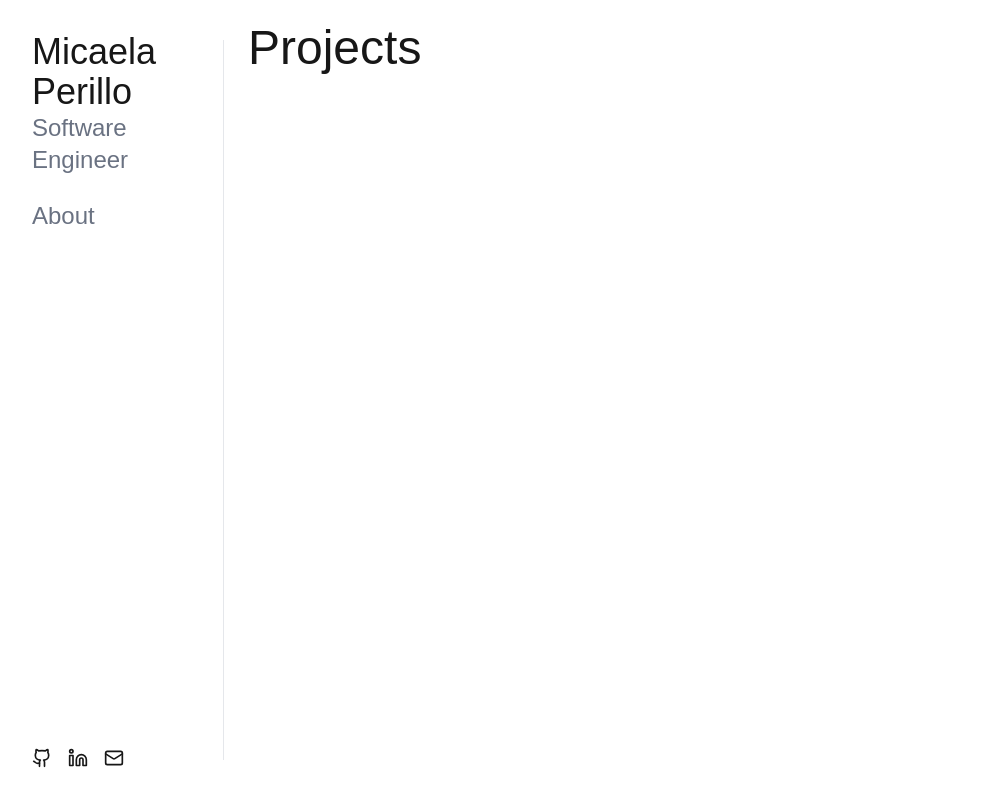
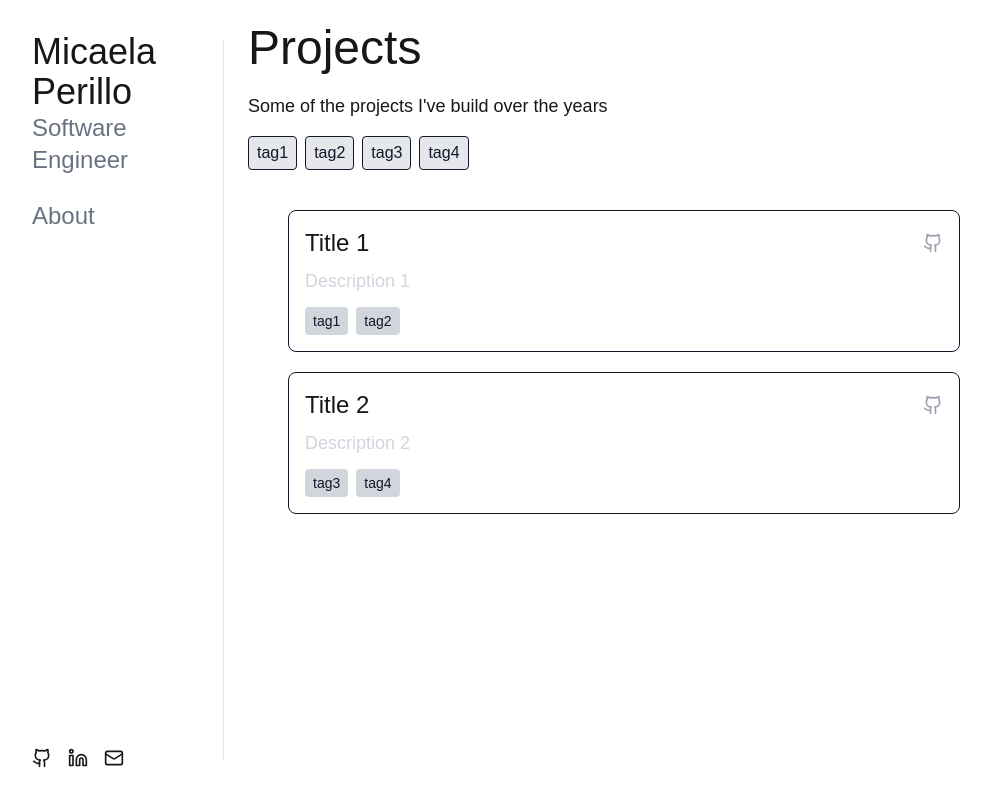
Before and after one commit to micaelaperillo/portfolio, a Next.js app: page /projects in a window 1280 px wide. Shown: the whole page, without its empty margins (0-991 px from the left). Built offline with nearby package versions, Linux system fonts and the light colour scheme; a web font is replaced by a local one.

Commit message:
updated projects section

```diff
--- a/app/globals.css
+++ b/app/globals.css
@@ -39,8 +39,8 @@
     @apply text-lg;
   }
   p {
-    @apply text-base;
-    font-family: var(--font-roboto), system-ui, sans-serif;
+    @apply text-lg;
+    /* font-family: var(--font-roboto), system-ui, sans-serif; */
   }
 }
 
--- a/app/projects/page.tsx
+++ b/app/projects/page.tsx
@@ -1,8 +1,54 @@
+"use client";
+import React, { useState } from "react";
+import Project from "@/components/Project";
+import { projects, ProjectType } from "@/data/projects";
+
+const allTags = Array.from(
+    new Set(projects.flatMap((project) => project.tags || []))
+);
 
 export default function Projects() {
-  return (
-    <>
-    <h1>Projects</h1>
-    </>
-  );
+    const [selectedTags, setSelectedTags] = useState<string[]>([]);
+
+    // Filter projects by selected tags
+    const filteredProjects = selectedTags.length
+        ? projects.filter((project) =>
+                project.tags?.some((tag) => selectedTags.includes(tag))
+            )
+        : projects;
+
+    const handleTagToggle = (tag: string) => {
+        setSelectedTags((prev) =>
+            prev.includes(tag)
+                ? prev.filter((t) => t !== tag)
+                : [...prev, tag]
+        );
+    };
+
+    return (
+        <div>
+            <h1 className="mb-5">Projects</h1>
+            <p>Some of the projects I've build over the years</p>
+            <div className="mt-4 mb-4 flex flex-wrap gap-2">
+                {allTags.map((tag) => (
+                    <button
+                        key={tag}
+                        className={`px-2 py-1 rounded border ${
+                            selectedTags.includes(tag)
+                                ? "bg-gray-500 text-gray-900"
+                                : "bg-gray-200 text-gray-900 hover:bg-gray-400"
+                        }`}
+                        onClick={() => handleTagToggle(tag)}
+                    >
+                        {tag}
+                    </button>
+                ))}
+            </div>
+            <div className="m-10 max-w-2xl">
+                {filteredProjects.map((project: ProjectType) => (
+                    <Project key={project.title} {...project} />
+                ))}
+            </div>
+        </div>
+    );
 }
--- /dev/null
+++ b/components/Project.tsx
@@ -0,0 +1,31 @@
+"use client";
+
+import { Github } from "lucide-react";
+
+interface ProjectProps {
+  title: string;
+  description: string;
+  github: string;
+  tags: string[];
+}
+
+export default function Project({ title, description, github, tags }: ProjectProps) {
+  return (
+    <div className="border border-gray-900 rounded-lg p-4 mt-5 mb-5">
+      <div className="flex items-center justify-between mb-2">
+        <h4>{title}</h4>
+        <a href={github} target="_blank" rel="noreferrer" className="text-gray-400 hover:text-gray-200 transition-colors">
+          <Github className="w-5 h-5" />
+        </a>
+      </div>
+      <p className="text-gray-300 mb-3">{description}</p>
+      <div className="flex flex-wrap gap-2">
+        {tags.map((tag) => (
+          <span key={tag} className="text-sm bg-gray-300 bg-opacity-60 hover:bg-gray-400 text-gray-900 px-2 py-1 rounded">
+            {tag}
+          </span>
+        ))}
+      </div>
+    </div>
+  );
+}
--- a/components/Sidebar.tsx
+++ b/components/Sidebar.tsx
@@ -53,7 +53,7 @@ export default function Sidebar() {
       </div>
 
       {/* Thin line separator */}
-      <div className="absolute top-10 bottom-10 right-0 w-[1px] bg-gray-200 dark:bg-gray-800"></div>
+      <div className="absolute top-10 bottom-10 right-0 w-[1px] bg-gray-200 dark:bg-gray-900"></div>
     </aside>
   );
 }
--- /dev/null
+++ b/data/projects.ts
@@ -0,0 +1,21 @@
+export type ProjectType = {
+  title: string;
+  description: string;
+  github: string;
+  tags: string[];
+};
+
+export const projects: ProjectType[] = [
+  {
+    title: "Title 1",
+    description: "Description 1",
+    github: "https://github.com/user/repo1",
+    tags: ["tag1", "tag2"],
+  },
+  {
+    title: "Title 2",
+    description: "Description 2",
+    github: "https://github.com/user/repo2",
+    tags: ["tag3", "tag4"],
+  },
+];
```
